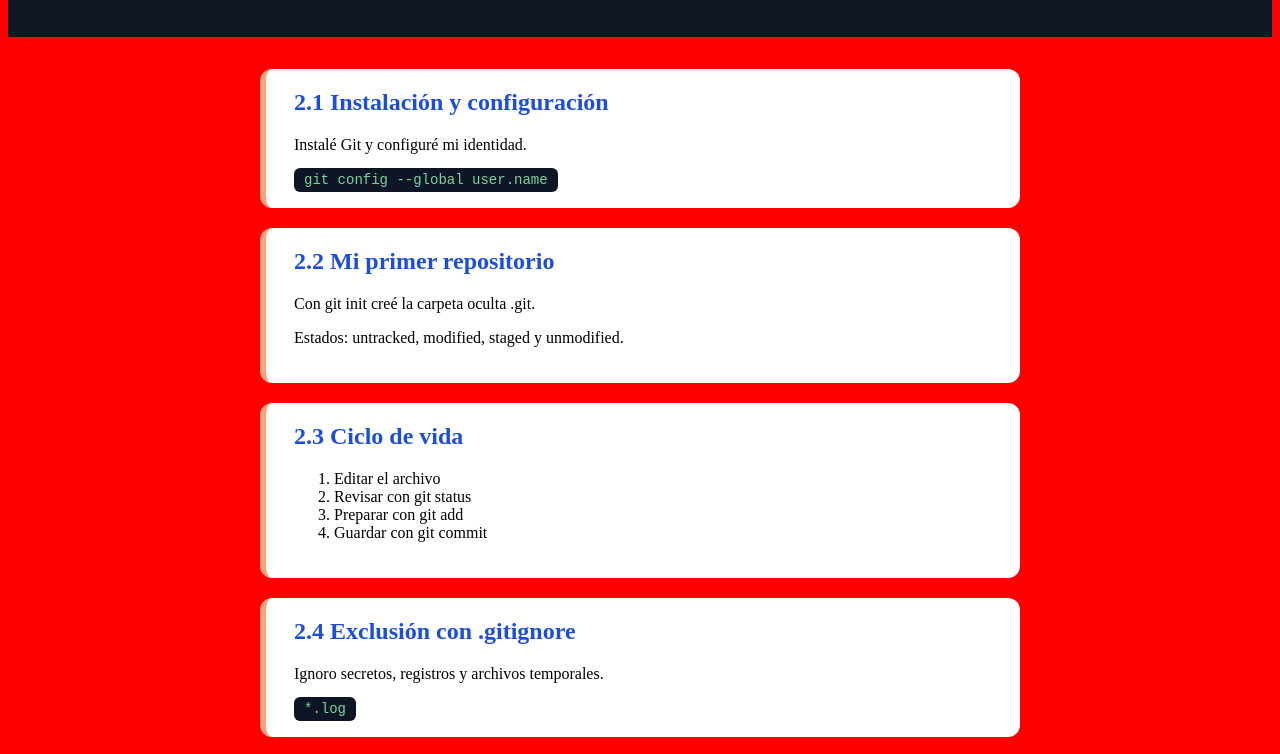
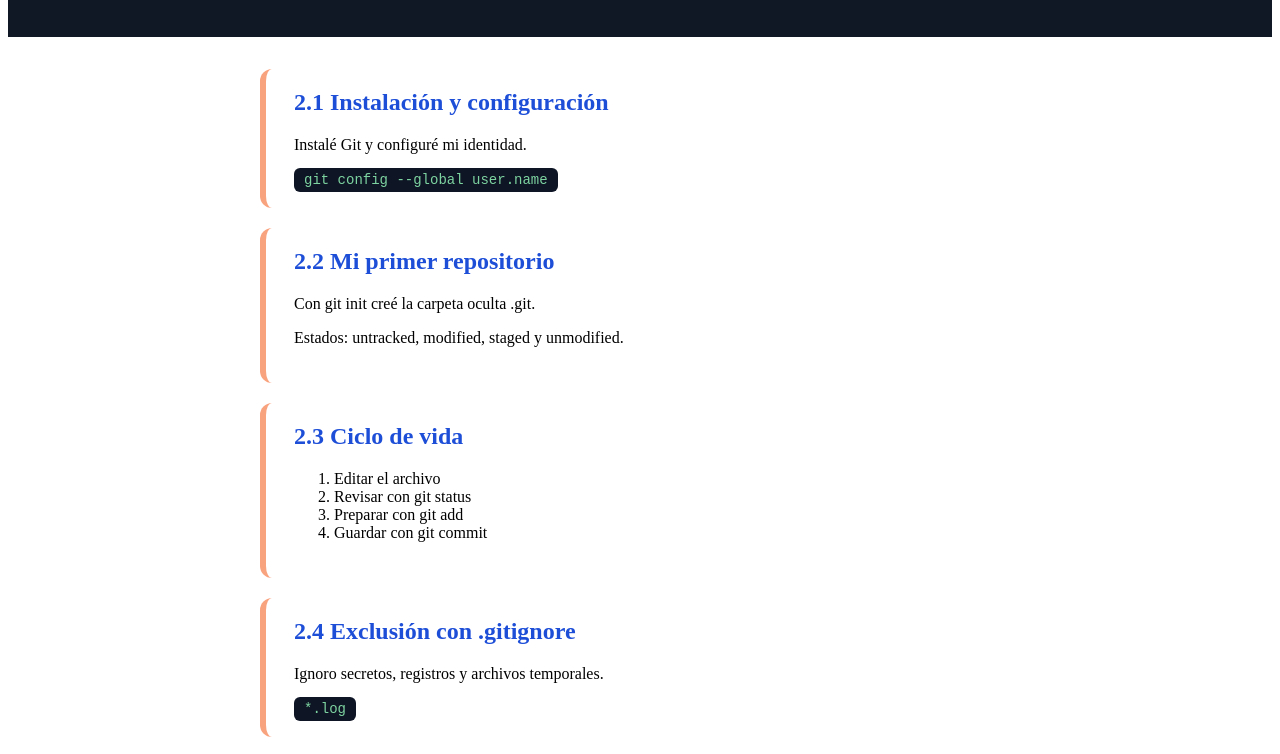
Before and after one commit to Jessy57/aprendiendo-clase-2, a plain HTML site: page index.html in a window 1280 px wide. Shown: the part 124-878 px from the top of the page. Drawn offline with Linux system fonts and the light colour scheme.

Commit message:
Revert "Prueba fondo rojo"
This reverts commit cfa30aa63226f0d62d733f32165e571c1793f2c9.

```diff
--- a/css/main.css
+++ b/css/main.css
@@ -10,4 +10,4 @@ h2 {
 }
 code { background: #0e1525; color: #7dd3a0; padding: 4px 10px; border-radius: 6px;font-size: 14px; }
 footer { text-align: center; padding: 24px; color:
-#6b7280; }body { background: red; }
+#6b7280; }
```
